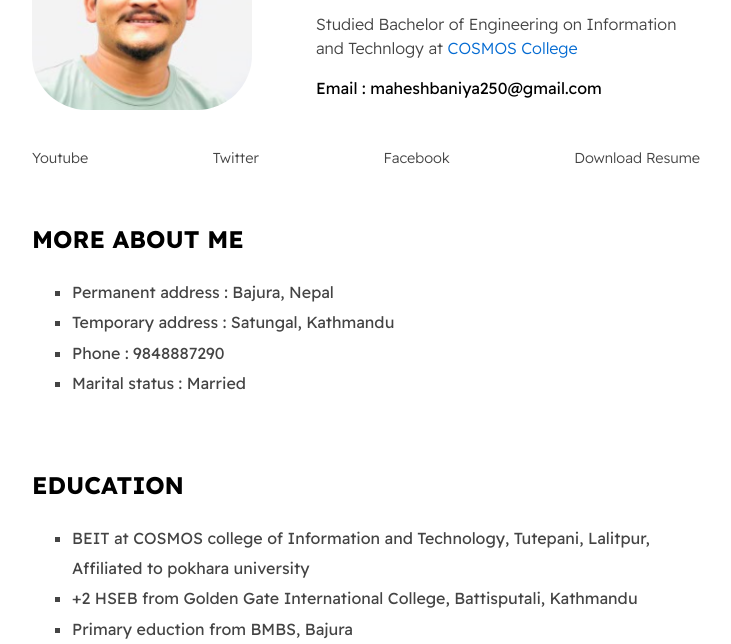
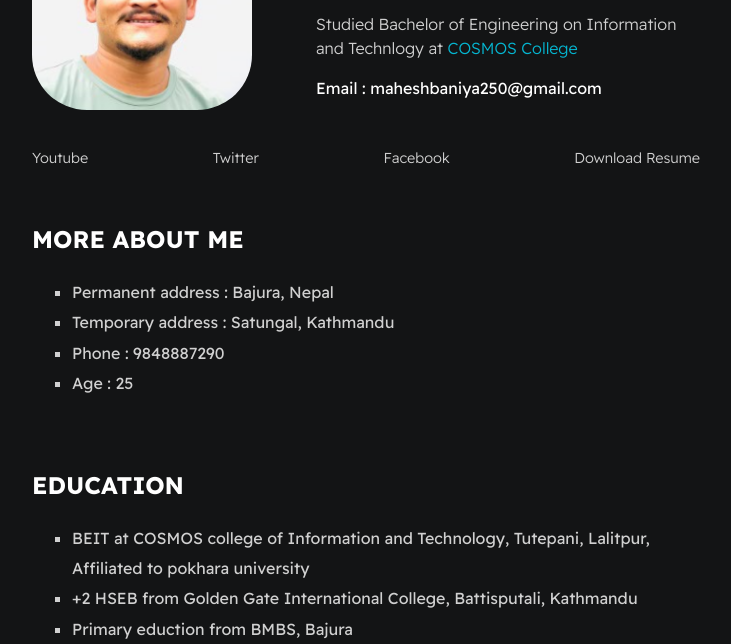
Before and after one commit to biplov170112/Resume-Website, a plain HTML site: page index.html in a window 1280 px wide. Shown: the part 156-800 px from the top of the page, without its empty margins (274-1005 px from the left). Drawn offline with Linux system fonts and the light colour scheme.

Commit message:
matrital status to age

```diff
--- a/index.html
+++ b/index.html
@@ -34,7 +34,7 @@
                     <li> Permanent address : Bajura, Nepal</li>
                     <li> Temporary address : Satungal, Kathmandu</Address></li>
                     <li> Phone : 9848887290</li>
-                    <li> Marital status : Married</li>
+                    <li> Age : 25</li>
                 </ul>
             </section>
 
--- a/styles/main.css
+++ b/styles/main.css
@@ -12,11 +12,11 @@
     --mainBorderColor-dark:#6d6d6d;
     --mainBgColor-dark:#131415;
 
-    --mainTextColor:var(--mainTextColor-light);
-    --secondaryTextColor:var(--secondaryTextColor-light);
-    --mainLinkColor:var(--mainLinkColor-light);
-    --mainBorderColor:var(--mainBorderColor-light);
-    --mainBgColor:var(--mainBgColor-light);
+    --mainTextColor:var(--mainTextColor-dark);
+    --secondaryTextColor:var(--secondaryTextColor-dark);
+    --mainLinkColor:var(--mainLinkColor-dark);
+    --mainBorderColor:var(--mainBorderColor-dark);
+    --mainBgColor:var(--mainBgColor-dark);
 
 }
 
```
